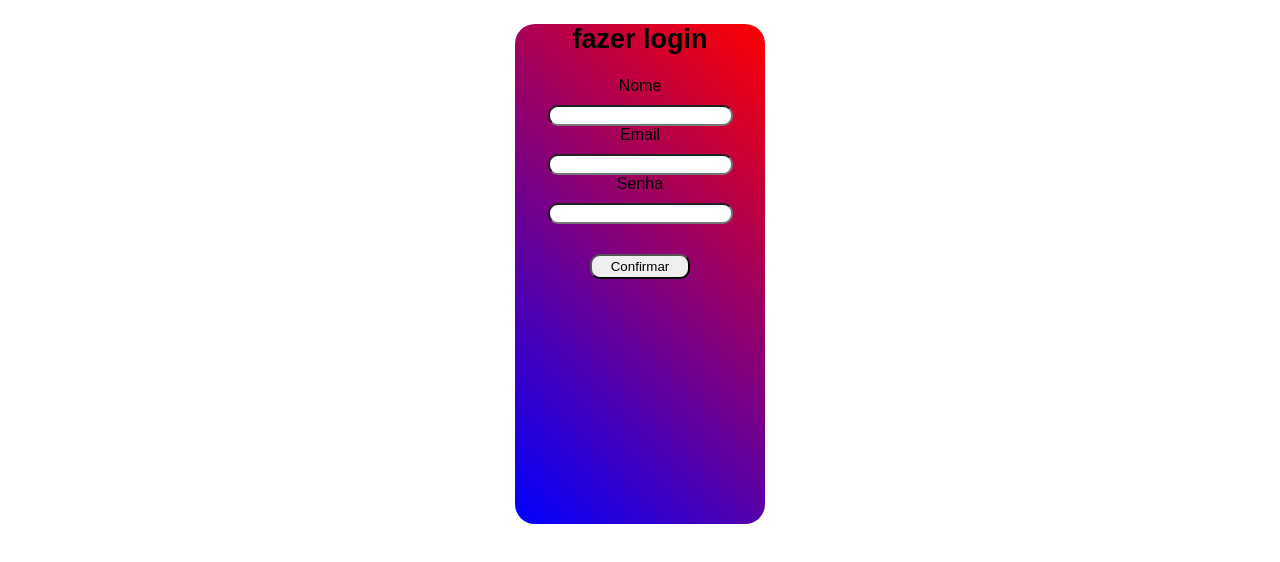
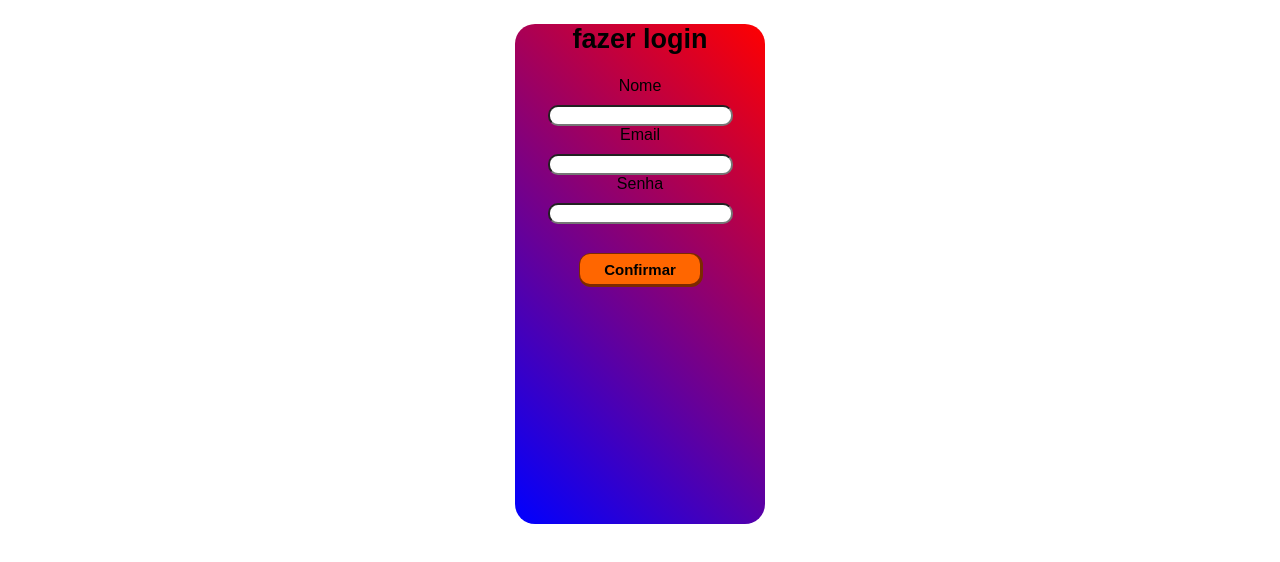
Before and after one commit to CarlosEduardoBastos/CriandoUmaAriaDeRegistro, a plain HTML site: page index.html in a window 1280 px wide. Shown: the part 76-638 px from the top of the page. Drawn offline with Linux system fonts and the light colour scheme.

Commit message:
colocando uma animação e uma cor no botão

```diff
--- a/style.css
+++ b/style.css
@@ -58,14 +58,23 @@ header{
     margin-top: 100px;
     font-size: 27px;
 }
+/*configuração dos botões e dos inputes*/
 button{
+    font-size: 15px;
+    cursor: pointer;
+    background: #f60;
+    font-weight: 600;
+    box-shadow: 1px 1px 0 2px #7c2a01;
+    border: 0;
     margin-top: 30px;
-    width: 100px;
-    height: 25px;
+    width: 120px;
+    height: 30px;
+    transition: box-shadow 0.2s ease,transform 0.2s ease;
     border-radius: 10px;
 }
-button:hover{
-    cursor: pointer;
+button:active{
+    box-shadow: 0 0 0 0 #7c2a01,inset 3px 3px 3px #7c2a01;
+    transform: translate(4px,4px);
 }
 input{
     margin-top: 10px;
```
